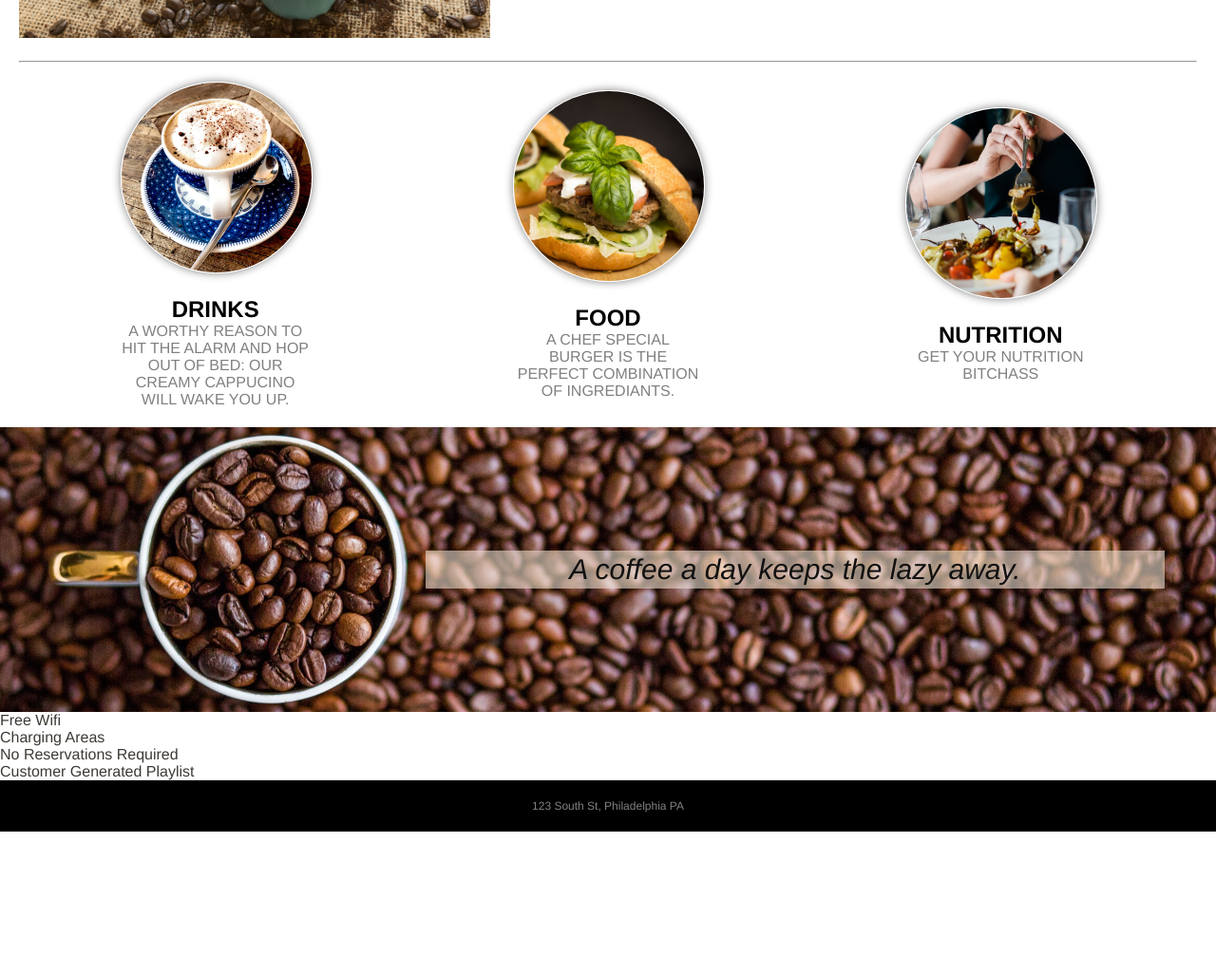
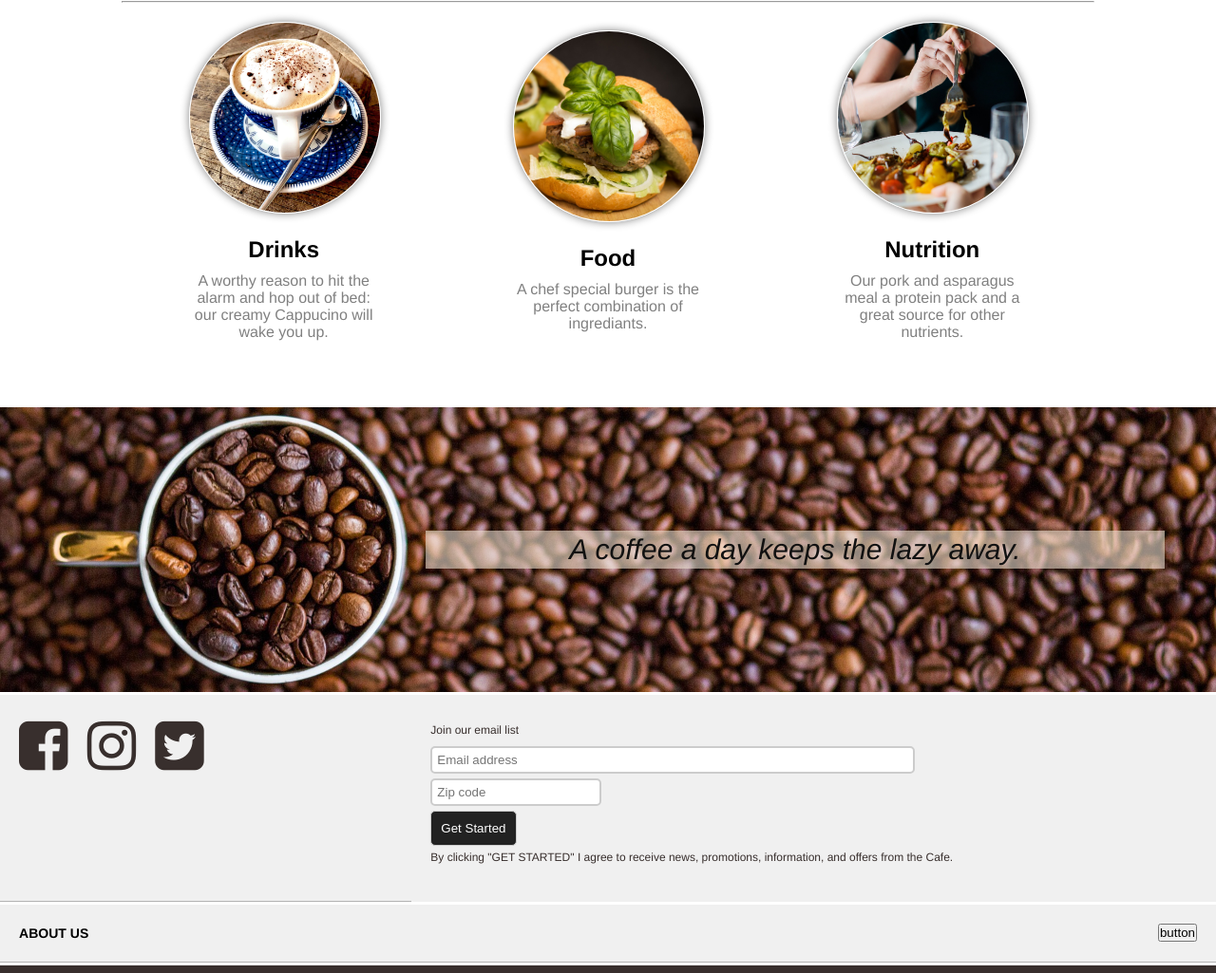
Before and after one commit to SeanTColeman/Sample-Site-Design, a plain HTML site: page index.html in a window 1280 px wide. Shown: the part 649-1674 px from the top of the page at 95% size. Before the commit the page ends 1525 px from the top, so only its background shows below. Drawn offline with Linux system fonts and the light colour scheme.

Commit message:
Creating the Footer

```diff
--- a/index.html
+++ b/index.html
@@ -7,7 +7,10 @@
     <meta name="keywords" content="coding, html, css, javascript, portfolio">
     <meta name="author" content="Sean Coleman">
     <title>Coffee Shop</title>
+
     <link rel="stylesheet" href="style.css">
+
+    	<link rel="stylesheet" href="https://stackpath.bootstrapcdn.com/font-awesome/4.7.0/css/font-awesome.min.css">
   </head>
   <body>
 
@@ -33,7 +36,7 @@
 
     <section class="features">
       <div class="">
-        <h2>Menu Items</h2>
+        <h2>Cafe Menu</h2>
       </div>
       <div class="header-item">
         <div class="header-img">
@@ -64,7 +67,7 @@
           <img src="img/cuisine.jpg" alt="veggies">
           <figcaption>
             <h2>Nutrition</h2>
-            <p>Get your nutrition bitchass</p>
+            <p>Our pork and asparagus meal a protein pack and a great source for other nutrients.</p>
           </figcaption>
         </figure>
 
@@ -83,7 +86,7 @@
       </div>
     </section>
 
-    <section class="amenities">
+    <!-- <section class="amenities">
       <div class="perks">
         <ul>
           <li>Free Wifi</li>
@@ -92,9 +95,45 @@
           <li>Customer Generated Playlist</li>
         </ul>
       </div>
-    </section>
+    </section> -->
     <footer>
-      123 South St, Philadelphia PA
+      <div class="footer-top">
+        <div class="social-icons">
+          <ul>
+            <li> <a href="#"><i class="fa fa-facebook-square" aria-hidden="true"></i></a></li>
+            <li> <a href="#"><i class="fa fa-instagram" aria-hidden="true"></i></a></li>
+            <li> <a href="#"><i class="fa fa-twitter-square" aria-hidden="true"></i></a></li>
+          </ul>
+        </div>
+        <div class="contact-form">
+          <form class="NewsletterSignup" action="index.html" method="post">
+            <label for="newsletter-signup">Join our email list</label>
+            <ul>
+              <li class="input newsletter-signup-email"><input type="email" name="newsletter-signup-email" placeholder="Email address" value maxlength="50"></li>
+              <li class="input newsletter-signup-zipcode"><input type="text" name="newsletter-signup-zipcode"
+                placeholder="Zip code" value maxlength="5"></li>
+              <li class="input newsletter-signup-submit">
+                <button type="submit" name="newsletter-signup-submit">Get Started</button>
+              </li>
+            </ul>
+            <p>By clicking "GET STARTED" I agree to receive news, promotions, information, and offers from the Cafe.</p>
+          </form>
+        </div>
+      </div>
+      <div class="footer-main">
+        <div class="info-block">
+          <h3>
+            <a href="#">About Us</a>
+            <button type="button" name="toggle-button" onclick="toggleInfo()">button</button>
+          </h3>
+          <ul>
+            <li><a href="#">Our Company</a></li>
+            <li><a href="#">Cafe Stories</a></li>
+            <li><a href="#">Careers</a></li>
+            <li><a href="#">Press Center</a></li>
+          </ul>
+        </div>
+      </div>
     </footer>
     <script src="main.js" charset="utf-8"></script>
   </body>
--- a/main.js
+++ b/main.js
@@ -29,6 +29,24 @@ function toggleNav() {
 
     toggleNavStatus = false;
   }
+}
 
+let toggleInfoStatus = false;
 
+function toggleInfo() {
+  let infoBlock = document.querySelector('.info-block');
+  let infoBlockUl = document.querySelector('.info-block ul');
+
+  if (toggleInfoStatus === false) {
+    infoBlock.style.height = '160px';
+    infoBlockUl.style.visibility = 'visible';
+
+    toggleInfoStatus = true;
+
+  } else if (toggleInfoStatus === true) {
+    infoBlock.style.height = '20px';
+    infoBlockUl.style.visibility = 'hidden';
+
+    toggleInfoStatus = false;
+  }
 }
--- a/style.css
+++ b/style.css
@@ -29,8 +29,8 @@ header {
   overflow: hidden;
 }
 
-header a {
-  color: white;
+a {
+  color: black;
   text-decoration: none;
   text-transform: uppercase;
 }
@@ -112,7 +112,6 @@ nav ul li:last-child {
 }
 
 nav ul li a {
-  color: black;
   font-weight: 600;
 
 }
@@ -132,12 +131,9 @@ nav ul li a {
 .features div h2{
   color: black;
   display: block;
-
 }
 
-.header-item {
-  display: flex;
-  flex-wrap: wrap;
+.header-item {;
   margin: 20px 0;
 }
 
@@ -155,13 +151,18 @@ nav ul li a {
   display: flex;
   flex-wrap: wrap;
   flex-direction: row;
+  margin-bottom: 50px;
+}
+
+.menu-items h2 {
+  margin-bottom: 10px;
 }
 
 
 .menu-items figure {
   margin: auto;
   text-align: center;
-  text-transform: uppercase;
+
   width: 200px;
 }
 
@@ -182,17 +183,40 @@ figure img, div img {
 
 
 
-@media screen and (min-width: 600px) {
-  .header-img{
-    width:40%;
+@media screen and (min-width:
+  700px) {
+  .header-item {
+    display: flex;
+  }
+
+  .header-img {
+    flex: 1;
   }
 
   .headertext {
     margin-left: 20px;
-    margin-top: 100px;
+    flex: 1.5;
   }
 
+  .footer-top {
+    display:flex;
+  }
 
+  .social-icons {
+    flex: 1;
+    border-bottom: 0px solid #fff;;
+  }
+
+  .contact-form {
+    flex: 2;
+  }
+}
+
+@media screen and (min-width: 900px) {
+  .features {
+    width: 80%;
+    margin: 0 auto;
+  }
 }
 
 .section2 {
@@ -219,12 +243,112 @@ figure img, div img {
 }
 
 footer {
-  background: black;
+  background: #f7f7f7;
+  border-bottom: 8px solid #382F2D;
+
+  font-size: 12px;
+  color: #382F2D;
+
+}
+
+.footer-top {
+  background: #f0f0f0;
+  border-bottom: 3px solid #fff;
+  border-top: 3px solid #fff;
+}
+
+/* .fa {
+  font-weight: bold;
+  margin: 10px;
+} */
+
+.social-icons {
+  font-size: 60px;
+  padding: 20px 0 20px 20px;
+  border-bottom: 1px solid #b3b3b3;
+}
+
+.social-icons ul li {
+
+  /* padding-bottom: 25px; */
+  display: inline-block;
+  width: 55px;
+}
+
+.fa {
+  color: #382F2D;
+}
+
+.contact-form {
+  padding: 30px 0 40px 20px;
+}
+
+.contact-form ul {
+  padding-top: 10px;
+}
+
+.contact-form ul li {
+  padding-bottom: 5px;
+}
+
+.contact-form input {
+  padding: 5px;
+  border: 2px solid #ccc;
+  border-radius: 5px;
+}
+
+.newsletter-signup-email input {
+  width: 60%;
+}
+
+.newsletter-signup-zipcode input {
+  width: 20%;
+}
+
+.contact-form button {
+  padding: 10px;
+  border-radius: 5px;
+  border: 1px solid #ccc;
+  background: #222;
+  color: #fff;
+}
+
+.footer-main {
+  background: #f0f0f0;
+  border-bottom: 3px solid #fff;
+}
+
+.info-block {
   padding: 20px;
-  font-size: 12px;
-  color: gray;
-  text-align: center;
+  border-bottom: 1px solid #b3b3b3;
+  height: 20px;
+  overflow: hidden;
+  /* height: 160px; */
+
 }
+
+.info-block h3 {
+  margin-bottom: 30px;
+  line-height: 20px;
+  font-weight: bold;
+
+}
+
+.info-block button {
+  float: right;
+}
+
+.info-block ul {
+  visibility: hidden;
+
+}
+
+.info-block ul li {
+  margin-top: 15px;
+}
+
+
+
 
 .main-content {
   position: relative;
```
